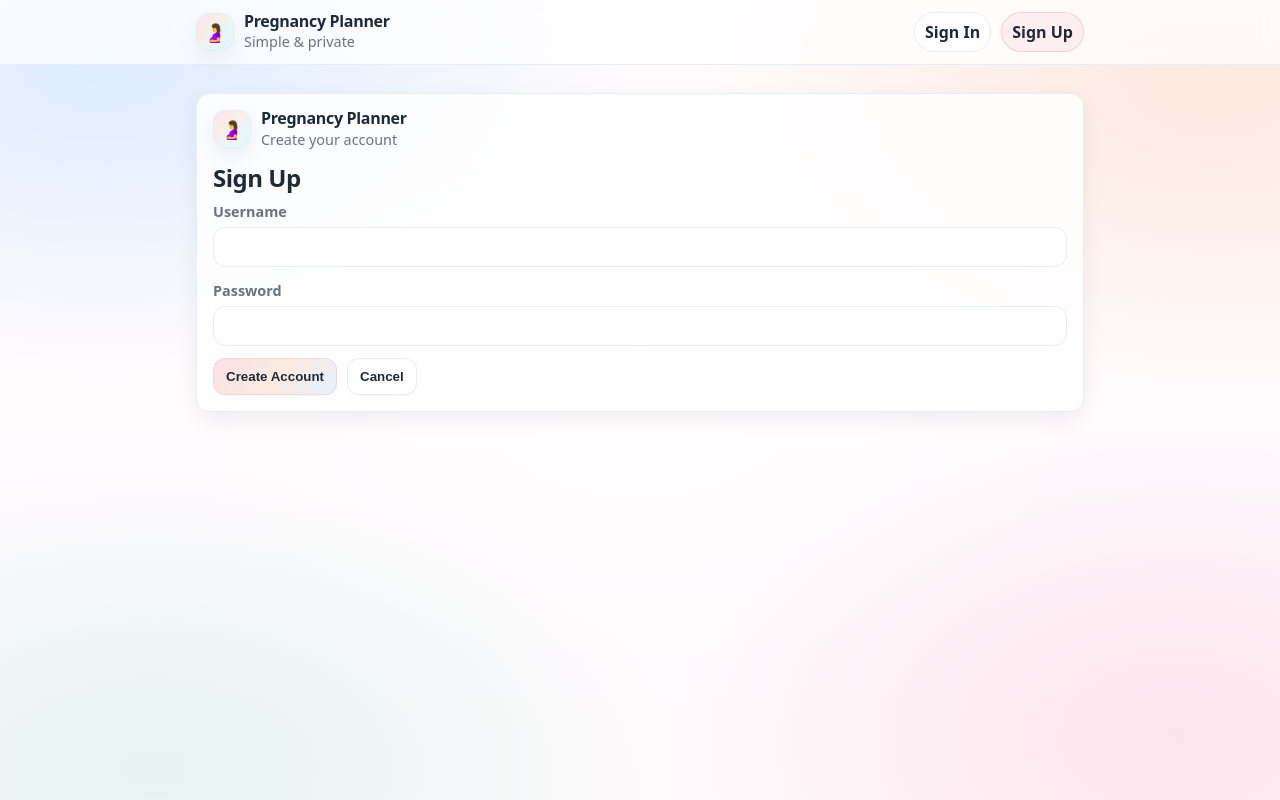
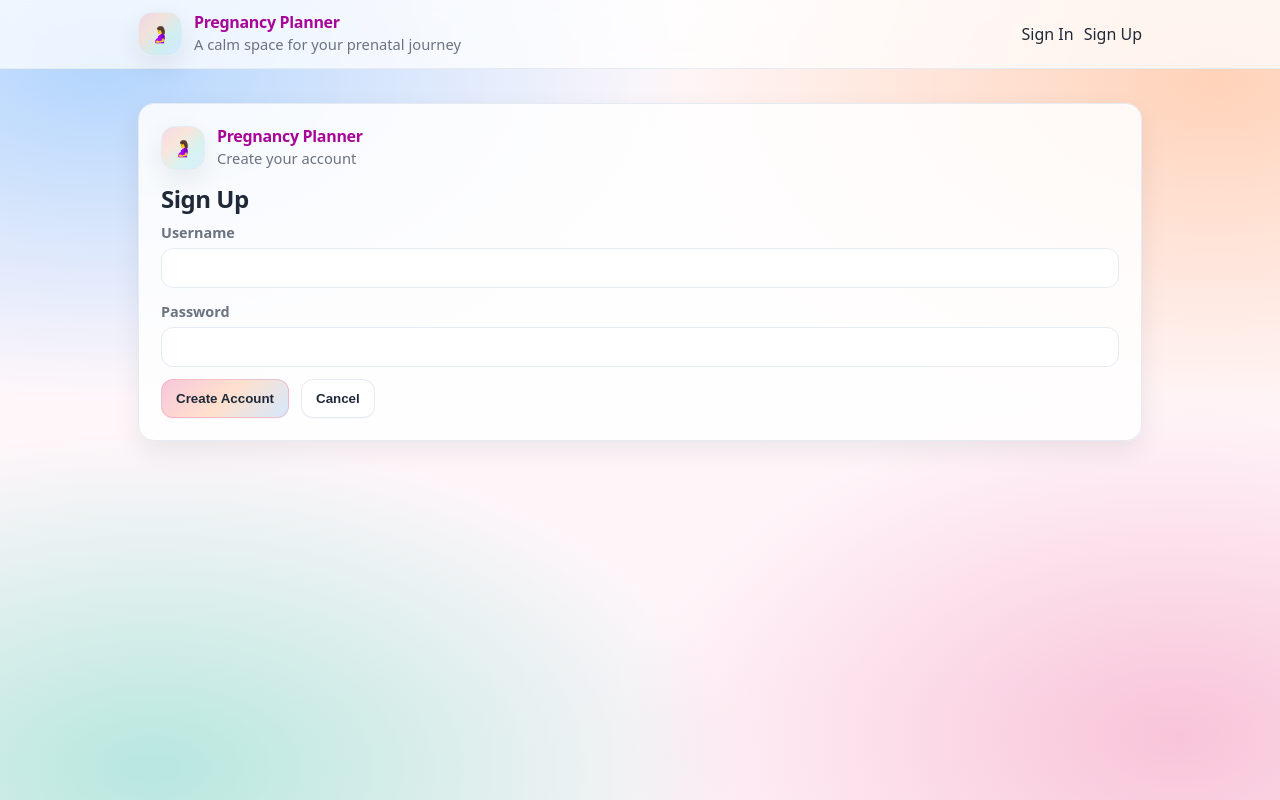
Before and after one commit to CristinaGVO/pregnancy-planner-frontend, a React (Vite) app: page /sign-up in a window 1280 px wide. Built offline with nearby package versions, Linux system fonts and the light colour scheme; no server answers.

Commit message:
add style dashboard and landing

```diff
--- a/src/components/NavBar/NavBar.jsx
+++ b/src/components/NavBar/NavBar.jsx
@@ -19,7 +19,7 @@ export default function NavBar() {
           <div className="brand-mark">🤰</div>
           <div>
             <div className="brand-title">Pregnancy Planner</div>
-            <div className="brand-subtitle">Simple & private</div>
+            <div className="brand-subtitle">A calm space for your prenatal journey</div>
           </div>
         </Link>
 
--- a/src/index.css
+++ b/src/index.css
@@ -1,5 +1,5 @@
 /* ----------------------------
-   Pregnancy Planner Theme (Warm + Cute)
+   Pregnancy Planner Theme (Warm + Stronger)
    Use ONLY index.css for now
 ----------------------------- */
 
@@ -9,56 +9,50 @@
     "Apple Color Emoji", "Segoe UI Emoji";
 
   /* Base colors */
-  --bg: #fff7fb;            /* warmer, pregnancy vibe */
+  --bg: #fff1f7;            /* a bit stronger */
   --surface: #ffffff;
   --text: #1f2937;
   --muted: #6b7280;
-  --border: #e7edf5;
+  --border: #e5eaf3;
 
-  /* Pastel accents */
-  --pink: #f3b3c8;
-  --peach: #f6c7a6;
-  --mint: #aee7d8;
-  --sky: #a9d6ff;
+  /* Stronger pastel accents (más vivos) */
+  --pink: #f08ab2;
+  --peach: #ffb07c;
+  --mint: #6fd9c4;
+  --sky: #7bbcff;
+
+  /* NEW: purple accent for app name */
+  --purple: #a70699;
 
   /* UI tokens */
-  --radius: 14px;
-  --shadow-soft: 0 8px 22px rgba(17, 24, 39, 0.06);
-  --ring: rgba(133, 192, 255, 0.45);
+  --radius: 16px;
+  --shadow-soft: 0 10px 26px rgba(17, 24, 39, 0.08);
+  --ring: rgba(123, 188, 255, 0.50);
 
   --danger: #f87171;
   --success: #34d399;
 }
 
-* {
-  box-sizing: border-box;
-}
+* { box-sizing: border-box; }
 
-html,
-body {
-  height: 100%;
-}
+html, body { height: 100%; }
 
 body {
   margin: 0;
   font-family: var(--font-sans);
   color: var(--text);
 
-  /* Warm + colorful pregnancy pastel background */
+  /* Background stronger */
   background:
-    radial-gradient(900px 520px at 8% 8%, rgba(169, 214, 255, 0.40), transparent 60%),
-    radial-gradient(850px 520px at 95% 10%, rgba(246, 199, 166, 0.36), transparent 62%),
-    radial-gradient(900px 520px at 12% 96%, rgba(174, 231, 216, 0.32), transparent 60%),
-    radial-gradient(820px 520px at 92% 92%, rgba(243, 179, 200, 0.30), transparent 62%),
-    radial-gradient(700px 420px at 50% 50%, rgba(255, 255, 255, 0.75), transparent 70%),
-    linear-gradient(180deg, rgba(255, 255, 255, 0.55), rgba(255, 255, 255, 0.35)),
+    radial-gradient(980px 560px at 8% 8%, rgba(123, 188, 255, 0.58), transparent 60%),
+    radial-gradient(930px 560px at 95% 10%, rgba(255, 176, 124, 0.52), transparent 62%),
+    radial-gradient(980px 560px at 12% 96%, rgba(111, 217, 196, 0.50), transparent 60%),
+    radial-gradient(900px 560px at 92% 92%, rgba(240, 138, 178, 0.46), transparent 62%),
+    linear-gradient(180deg, rgba(255, 255, 255, 0.55), rgba(255, 255, 255, 0.28)),
     var(--bg);
 }
 
-a {
-  color: inherit;
-  text-decoration: none;
-}
+a { color: inherit; text-decoration: none; }
 
 p {
   margin: 0.5rem 0;
@@ -75,10 +69,11 @@ h1 { font-size: 2rem; }
 h2 { font-size: 1.5rem; }
 h3 { font-size: 1.1rem; }
 
+/* Bigger container */
 .container {
-  max-width: 920px;
-  margin: 28px auto;
-  padding: 0 16px;
+  max-width: 1040px;  /* ✅ bigger */
+  margin: 34px auto;
+  padding: 0 18px;
 }
 
 /* ----------------------------
@@ -89,14 +84,14 @@ h3 { font-size: 1.1rem; }
   top: 0;
   z-index: 5;
   backdrop-filter: blur(10px);
-  background: rgba(255, 255, 255, 0.70);
+  background: rgba(255, 255, 255, 0.72);
   border-bottom: 1px solid var(--border);
 }
 
 .navbar-inner {
-  max-width: 920px;
+  max-width: 1040px;
   margin: 0 auto;
-  padding: 12px 16px;
+  padding: 12px 18px;
   display: flex;
   align-items: center;
   justify-content: space-between;
@@ -110,85 +105,103 @@ h3 { font-size: 1.1rem; }
 }
 
 /* ----------------------------
-   Brand / Logo (simple)
+   Brand / Logo (simple + SVG ready)
 ----------------------------- */
 .brand {
   display: flex;
   align-items: center;
-  gap: 10px;
+  gap: 12px;
 }
 
 .brand-mark {
-  width: 38px;
-  height: 38px;
-  border-radius: 12px;
+  width: 44px;
+  height: 44px;
+  border-radius: 14px;
   border: 1px solid var(--border);
   background: linear-gradient(
     135deg,
-    rgba(243, 179, 200, 0.28),
-    rgba(246, 199, 166, 0.28),
-    rgba(174, 231, 216, 0.22),
-    rgba(169, 214, 255, 0.22)
+    rgba(240, 138, 178, 0.30),
+    rgba(255, 176, 124, 0.28),
+    rgba(111, 217, 196, 0.24),
+    rgba(123, 188, 255, 0.22)
   );
   display: grid;
   place-items: center;
   box-shadow: var(--shadow-soft);
-  font-size: 18px;
+}
+
+.brand-mark svg {
+  width: 26px;
+  height: 26px;
+  display: block;
 }
 
 .brand-title {
   font-weight: 900;
   letter-spacing: -0.02em;
-  color: var(--text);
+  color: var(--purple); /* ✅ morado */
   line-height: 1.1;
 }
 
 .brand-subtitle {
-  font-size: 0.9rem;
+  font-size: 0.92rem;
   color: var(--muted);
   margin-top: 2px;
 }
 
 /* ----------------------------
-   Cards
+   Cards (bigger + same height option)
 ----------------------------- */
 .card {
   background: var(--surface);
   border: 1px solid var(--border);
   border-radius: var(--radius);
   box-shadow: var(--shadow-soft);
-  padding: 16px;
+  padding: 22px;   /* ✅ bigger */
 }
 
-.card.soft {
-  background: rgba(255, 255, 255, 0.82);
-}
+.card.soft { background: rgba(255, 255, 255, 0.86); }
 
-.card + .card {
-  margin-top: 14px;
-}
+.card + .card { margin-top: 16px; }
 
 .section-header {
   display: flex;
   align-items: center;
   justify-content: space-between;
   gap: 10px;
-  margin-bottom: 12px;
+  margin-bottom: 14px;
 }
 
-.section-header h3 {
-  margin: 0;
-}
+.section-header h3 { margin: 0; }
 
 .section-header h3::after {
   content: " ✿";
-  color: rgba(243, 179, 200, 0.95);
+  color: rgba(240, 138, 178, 0.95);
   font-weight: 900;
 }
 
 .muted { color: var(--muted); }
 .strong { font-weight: 800; }
-.lead { color: var(--text); margin: 6px 0; }
+.lead { color: var(--text); margin: 8px 0; }
+
+/* Dashboard grid helpers */
+.grid-2 {
+  display: grid;
+  grid-template-columns: 1fr 1fr;
+  gap: 16px;
+}
+
+@media (max-width: 820px) {
+  .grid-2 { grid-template-columns: 1fr; }
+}
+
+/* Make cards equal height in a grid */
+.dash-card {
+  min-height: 260px;  /* ✅ equal-ish height */
+  display: flex;
+  flex-direction: column;
+  justify-content: space-between;
+}
 
 /* ----------------------------
    Hero (Dashboard header)
@@ -196,55 +209,24 @@ h3 { font-size: 1.1rem; }
 .hero {
   border: 1px solid var(--border);
   border-radius: var(--radius);
-  padding: 16px;
+  padding: 20px; /* ✅ bigger */
   background: linear-gradient(
     135deg,
-    rgba(243, 179, 200, 0.18),
-    rgba(246, 199, 166, 0.20),
-    rgba(174, 231, 216, 0.16),
-    rgba(169, 214, 255, 0.16)
+    rgba(240, 138, 178, 0.22),
+    rgba(255, 176, 124, 0.22),
+    rgba(111, 217, 196, 0.18),
+    rgba(123, 188, 255, 0.18)
   );
   box-shadow: var(--shadow-soft);
-  margin-bottom: 14px;
+  margin-bottom: 16px;
 }
 
 .hero-row {
   display: flex;
   justify-content: space-between;
-  align-items: flex-start;
+  align-items: center; /* nicer */
   gap: 12px;
-}
-
-.hero-title {
-  font-size: 1.25rem;
-  margin: 0;
-}
-
-.hero-sub {
-  margin-top: 6px;
-  color: var(--muted);
-}
-
-.hero-metric {
-  display: inline-flex;
-  align-items: baseline;
-  gap: 10px;
-  margin-top: 10px;
-  padding: 10px 12px;
-  background: rgba(255, 255, 255, 0.72);
-  border: 1px solid var(--border);
-  border-radius: 14px;
-}
-
-.hero-metric .big {
-  font-size: 1.8rem;
-  font-weight: 900;
-  letter-spacing: -0.03em;
-}
-
-.hero-metric .small {
-  color: var(--muted);
-  font-weight: 800;
+  flex-wrap: wrap;
 }
 
 /* ----------------------------
@@ -254,22 +236,22 @@ h3 { font-size: 1.1rem; }
   display: inline-flex;
   align-items: center;
   gap: 8px;
-  padding: 6px 10px;
+  padding: 7px 12px;
   border-radius: 999px;
-  font-size: 0.85rem;
+  font-size: 0.86rem;
   border: 1px solid var(--border);
-  background: rgba(255, 255, 255, 0.75);
+  background: rgba(255, 255, 255, 0.78);
   color: var(--text);
   font-weight: 800;
 }
 
-.badge.pink { background: rgba(243, 179, 200, 0.18); }
-.badge.peach { background: rgba(246, 199, 166, 0.20); }
-.badge.mint { background: rgba(174, 231, 216, 0.22); }
-.badge.sky { background: rgba(169, 214, 255, 0.22); }
+.badge.pink { background: rgba(240, 138, 178, 0.22); }
+.badge.peach { background: rgba(255, 176, 124, 0.22); }
+.badge.mint { background: rgba(111, 217, 196, 0.22); }
+.badge.sky { background: rgba(123, 188, 255, 0.22); }
 
 /* ----------------------------
-   Buttons
+   Buttons (all equal like New Appointment)
 ----------------------------- */
 button {
   appearance: none;
@@ -277,7 +259,7 @@ button {
   background: white;
   color: var(--text);
   border-radius: 12px;
-  padding: 10px 12px;
+  padding: 11px 14px;
   cursor: pointer;
   font-weight: 800;
   transition: transform 120ms ease, box-shadow 120ms ease,
@@ -288,32 +270,46 @@ button {
 button:hover {
   transform: translateY(-1px);
   box-shadow: var(--shadow-soft);
-  border-color: rgba(243, 179, 200, 0.55);
+  border-color: rgba(240, 138, 178, 0.55);
 }
 
 button:active { transform: translateY(0); }
 
+/* Primary style */
 button.primary {
-  border: 1px solid rgba(243, 179, 200, 0.35);
+  border: 1px solid rgba(240, 138, 178, 0.40);
   background: linear-gradient(
     135deg,
-    rgba(243, 179, 200, 0.40),
-    rgba(246, 199, 166, 0.35),
-    rgba(169, 214, 255, 0.30)
+    rgba(240, 138, 178, 0.46),
+    rgba(255, 176, 124, 0.38),
+    rgba(123, 188, 255, 0.32)
   );
+}
+
+/* Make all dashboard action buttons same size */
+.btn-equal {
+  min-width: 210px;
+  height: 44px;
+  display: inline-flex;
+  align-items: center;
+  justify-content: center;
+  padding: 10px 14px;
 }
 
 button.danger {
   border-color: rgba(248, 113, 113, 0.35);
-  background: rgba(248, 113, 113, 0.10);
+  background: rgba(248, 113, 113, 0.12);
 }
+
+/* Actions rows */
+.actions-row { display: flex; gap: 12px; flex-wrap: wrap; }
+.actions-col { display: flex; flex-direction: column; gap: 10px; }
+.actions-col button { width: 100%; }
 
 /* ----------------------------
    Inputs
 ----------------------------- */
-input,
-textarea,
-select {
+input, textarea, select {
   width: 100%;
   font-family: inherit;
   border: 1px solid var(--border);
@@ -325,15 +321,10 @@ select {
   transition: box-shadow 120ms ease, border-color 120ms ease;
 }
 
-textarea {
-  min-height: 90px;
-  resize: vertical;
-}
+textarea { min-height: 90px; resize: vertical; }
 
-input:focus,
-textarea:focus,
-select:focus {
-  border-color: rgba(169, 214, 255, 0.95);
+input:focus, textarea:focus, select:focus {
+  border-color: rgba(123, 188, 255, 0.95);
   box-shadow: 0 0 0 4px var(--ring);
 }
 
@@ -348,25 +339,10 @@ label {
 /* Forms */
 .form-grid { display: grid; gap: 12px; }
 
-.grid-2 {
-  display: grid;
-  grid-template-columns: 1fr 1fr;
-  gap: 12px;
-}
-
-@media (max-width: 720px) {
-  .grid-2 { grid-template-columns: 1fr; }
-}
-
-/* Actions rows */
-.actions-row { display: flex; gap: 10px; flex-wrap: wrap; }
-.actions-col { display: flex; flex-direction: column; gap: 8px; }
-.actions-col button { width: 100%; }
-
 /* Alerts */
 .alert {
   border: 1px solid var(--border);
-  background: rgba(169, 214, 255, 0.16);
+  background: rgba(123, 188, 255, 0.18);
   padding: 10px 12px;
   border-radius: 12px;
   color: var(--text);
@@ -374,56 +350,23 @@ label {
   font-weight: 700;
 }
 
-.alert.success { background: rgba(52, 211, 153, 0.12); }
-.alert.error { background: rgba(248, 113, 113, 0.12); }
-
-/* Filters chips */
-.filters { margin: 12px 0 14px; }
-
-.chips {
-  display: flex;
-  flex-wrap: wrap;
-  gap: 8px;
-  align-items: center;
-}
-
-.chip {
-  padding: 8px 10px;
-  border-radius: 999px;
-  border: 1px solid var(--border);
-  background: rgba(255, 255, 255, 0.75);
-  font-weight: 800;
-}
-
-.chip.active {
-  border-color: rgba(243, 179, 200, 0.55);
-  background: rgba(243, 179, 200, 0.16);
-}
-
-/* Next appointment block */
-.next-appt {
-  display: flex;
-  justify-content: space-between;
-  align-items: flex-start;
-  gap: 12px;
-}
+.alert.success { background: rgba(52, 211, 153, 0.14); }
+.alert.error { background: rgba(248, 113, 113, 0.14); }
 
 /* List */
-.list { display: grid; gap: 10px; }
+.list { display: grid; gap: 12px; }
 
 .list-item {
   display: flex;
   justify-content: space-between;
   gap: 12px;
-  padding: 12px;
+  padding: 14px;
   border: 1px solid var(--border);
   border-radius: var(--radius);
-  background: rgba(255, 255, 255, 0.82);
+  background: rgba(255, 255, 255, 0.86);
 }
 
-.list-item:hover {
-  border-color: rgba(243, 179, 200, 0.45);
-}
+.list-item:hover { border-color: rgba(240, 138, 178, 0.50); }
 
 .list-item-main { flex: 1; }
 
@@ -437,7 +380,7 @@ label {
 }
 
 .meta span {
-  background: rgba(255, 255, 255, 0.65);
+  background: rgba(255, 255, 255, 0.72);
   border: 1px solid var(--border);
   padding: 6px 10px;
   border-radius: 999px;
@@ -446,7 +389,7 @@ label {
 .notes {
   margin-top: 10px;
   color: var(--text);
-  background: rgba(169, 214, 255, 0.12);
+  background: rgba(123, 188, 255, 0.14);
   border: 1px solid var(--border);
   padding: 10px 12px;
   border-radius: 12px;
@@ -462,15 +405,15 @@ label {
   text-transform: lowercase;
 }
 
-.pill.scheduled { background: rgba(169, 214, 255, 0.20); }
-.pill.completed { background: rgba(174, 231, 216, 0.22); }
-.pill.canceled  { background: rgba(243, 179, 200, 0.20); }
+.pill.scheduled { background: rgba(123, 188, 255, 0.22); }
+.pill.completed { background: rgba(111, 217, 196, 0.22); }
+.pill.canceled  { background: rgba(240, 138, 178, 0.22); }
 
-/* Create form collapsible panel */
+/* Create form panel (if you still use it somewhere) */
 .form-panel {
   margin-top: 12px;
   padding: 14px;
-  border: 1px dashed rgba(243, 179, 200, 0.55);
+  border: 1px dashed rgba(240, 138, 178, 0.60);
   border-radius: var(--radius);
-  background: rgba(255, 255, 255, 0.72);
+  background: rgba(255, 255, 255, 0.78);
 }
```
Also changed, not shown: src/components/Dashboard/Dashboard.jsx (+92 -76 lines), src/components/Landing/Landing.jsx (+6 -8 lines), src/AppointmentsIndex/AppointmentsIndex.jsx (renamed from src/components/AppointmentsIndex/AppointmentsIndex.jsx).
